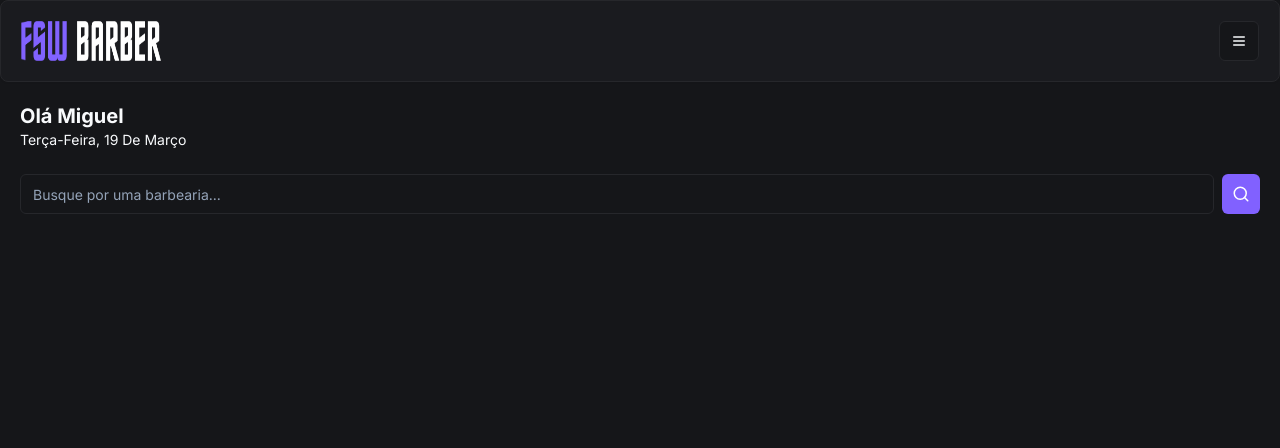
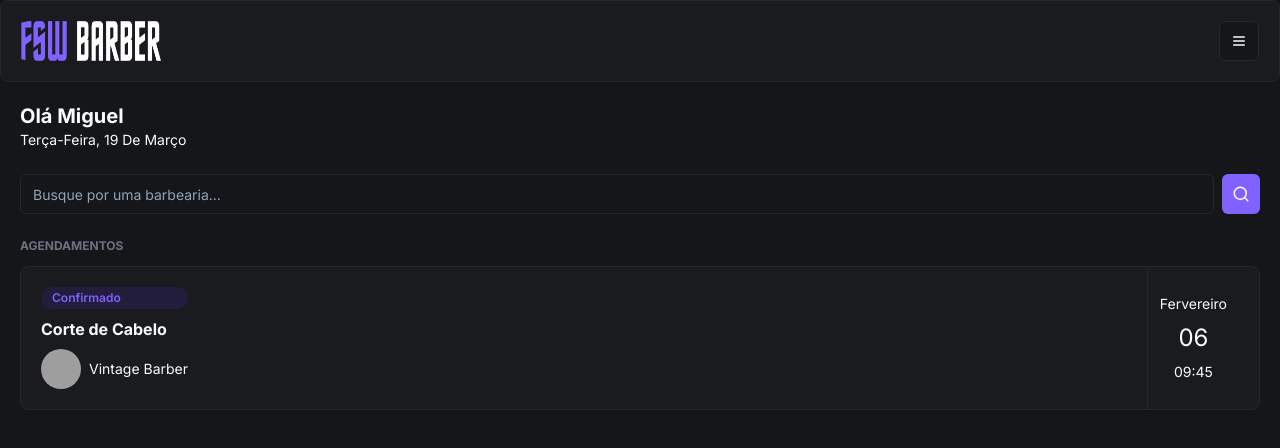
Before and after one commit to Coimbra777/barber-app, a Next.js app: page / in a window 1280 px wide. Shown: the top 448 px of the page. Built offline with nearby package versions, Linux system fonts and the light colour scheme; grey boxes are pictures that could not be loaded.

Commit message:
feat: pagina incial dos agendamentos

```diff
--- a/app/(home)/page.tsx
+++ b/app/(home)/page.tsx
@@ -3,6 +3,7 @@
 import Header from "../_components/Header";
 import { ptBR } from "date-fns/locale";
 import Search from "./_components/Search";
+import BookingItem from "../_components/Bookins-item";
 
 export default function Home() {
   return (
@@ -20,6 +21,10 @@
       <div className="px-5 mt-6">
         <Search />
       </div>
+      <div className="px-5 mt-6">
+        <h2 className="text-xs uppercase text-gray-500 font-bold mb-3">Agendamentos</h2>
+        <BookingItem />
+      </div>
     </div>
   );
 }
--- a/app/_components/Bookins-item.tsx
+++ b/app/_components/Bookins-item.tsx
@@ -1,12 +1,30 @@
-import { Badge } from "lucide-react";
+import { Avatar, AvatarImage, AvatarFallback } from "./ui/avatar";
+import { Badge } from "./ui/badge";
 import { Card, CardContent } from "./ui/card";
 
 const BookingItem = () => {
   return (
     <Card>
-      <CardContent>
-        <div>
-          <Badge>Confirmado</Badge>
+      <CardContent className="p-5 flex flex-row justify-between py-0">
+        <div className="flex flex-col gap-2 py-5">
+          <Badge className="bg-[#221c3d] text-primary hover:bg-[#221c3d]">
+            Confirmado
+          </Badge>
+          <h2 className="font-bold">Corte de Cabelo</h2>
+          <div className="flex items-center gap-2">
+            <Avatar>
+              <AvatarImage src="https://utfs.io/f/0ddfbd26-a424-43a0-aaf3-c3f1dc6be6d1-1kgxo7.png" />
+              <AvatarFallback>A</AvatarFallback>
+            </Avatar>
+
+            <h3 className="text-sm">Vintage Barber</h3>
+          </div>
+        </div>
+
+        <div className="flex flex-col items-center justify-center border-l border-solid border-secondary gap-2 px-3">
+          <p className="text-sm">Fervereiro</p>
+          <p className="text-2xl">06</p>
+          <p className="text-sm">09:45</p>
         </div>
       </CardContent>
     </Card>
--- /dev/null
+++ b/app/_components/ui/avatar.tsx
@@ -0,0 +1,50 @@
+"use client"
+
+import * as React from "react"
+import * as AvatarPrimitive from "@radix-ui/react-avatar"
+
+import { cn } from "@/app/_lib/utils"
+
+const Avatar = React.forwardRef<
+  React.ElementRef<typeof AvatarPrimitive.Root>,
+  React.ComponentPropsWithoutRef<typeof AvatarPrimitive.Root>
+>(({ className, ...props }, ref) => (
+  <AvatarPrimitive.Root
+    ref={ref}
+    className={cn(
+      "relative flex h-10 w-10 shrink-0 overflow-hidden rounded-full",
+      className
+    )}
+    {...props}
+  />
+))
+Avatar.displayName = AvatarPrimitive.Root.displayName
+
+const AvatarImage = React.forwardRef<
+  React.ElementRef<typeof AvatarPrimitive.Image>,
+  React.ComponentPropsWithoutRef<typeof AvatarPrimitive.Image>
+>(({ className, ...props }, ref) => (
+  <AvatarPrimitive.Image
+    ref={ref}
+    className={cn("aspect-square h-full w-full", className)}
+    {...props}
+  />
+))
+AvatarImage.displayName = AvatarPrimitive.Image.displayName
+
+const AvatarFallback = React.forwardRef<
+  React.ElementRef<typeof AvatarPrimitive.Fallback>,
+  React.ComponentPropsWithoutRef<typeof AvatarPrimitive.Fallback>
+>(({ className, ...props }, ref) => (
+  <AvatarPrimitive.Fallback
+    ref={ref}
+    className={cn(
+      "flex h-full w-full items-center justify-center rounded-full bg-muted",
+      className
+    )}
+    {...props}
+  />
+))
+AvatarFallback.displayName = AvatarPrimitive.Fallback.displayName
+
+export { Avatar, AvatarImage, AvatarFallback }
--- /dev/null
+++ b/app/_components/ui/badge.tsx
@@ -0,0 +1,36 @@
+import * as React from "react"
+import { cva, type VariantProps } from "class-variance-authority"
+
+import { cn } from "@/app/_lib/utils"
+
+const badgeVariants = cva(
+  "inline-flex items-center rounded-full border px-2.5 py-0.5 text-xs font-semibold transition-colors focus:outline-none focus:ring-2 focus:ring-ring focus:ring-offset-2",
+  {
+    variants: {
+      variant: {
+        default:
+          "border-transparent bg-primary text-primary-foreground hover:bg-primary/80",
+        secondary:
+          "border-transparent bg-secondary text-secondary-foreground hover:bg-secondary/80",
+        destructive:
+          "border-transparent bg-destructive text-destructive-foreground hover:bg-destructive/80",
+        outline: "text-foreground",
+      },
+    },
+    defaultVariants: {
+      variant: "default",
+    },
+  }
+)
+
+export interface BadgeProps
+  extends React.HTMLAttributes<HTMLDivElement>,
+    VariantProps<typeof badgeVariants> {}
+
+function Badge({ className, variant, ...props }: BadgeProps) {
+  return (
+    <div className={cn(badgeVariants({ variant }), className)} {...props} />
+  )
+}
+
+export { Badge, badgeVariants }
--- a/package.json
+++ b/package.json
@@ -15,6 +15,7 @@
   },
   "dependencies": {
     "@prisma/client": "^5.11.0",
+    "@radix-ui/react-avatar": "^1.0.4",
     "@radix-ui/react-slot": "^1.0.2",
     "class-variance-authority": "^0.7.0",
     "clsx": "^2.1.0",
```
Also changed, not shown: 1 other file (tests, documents, lock files or other folders).
